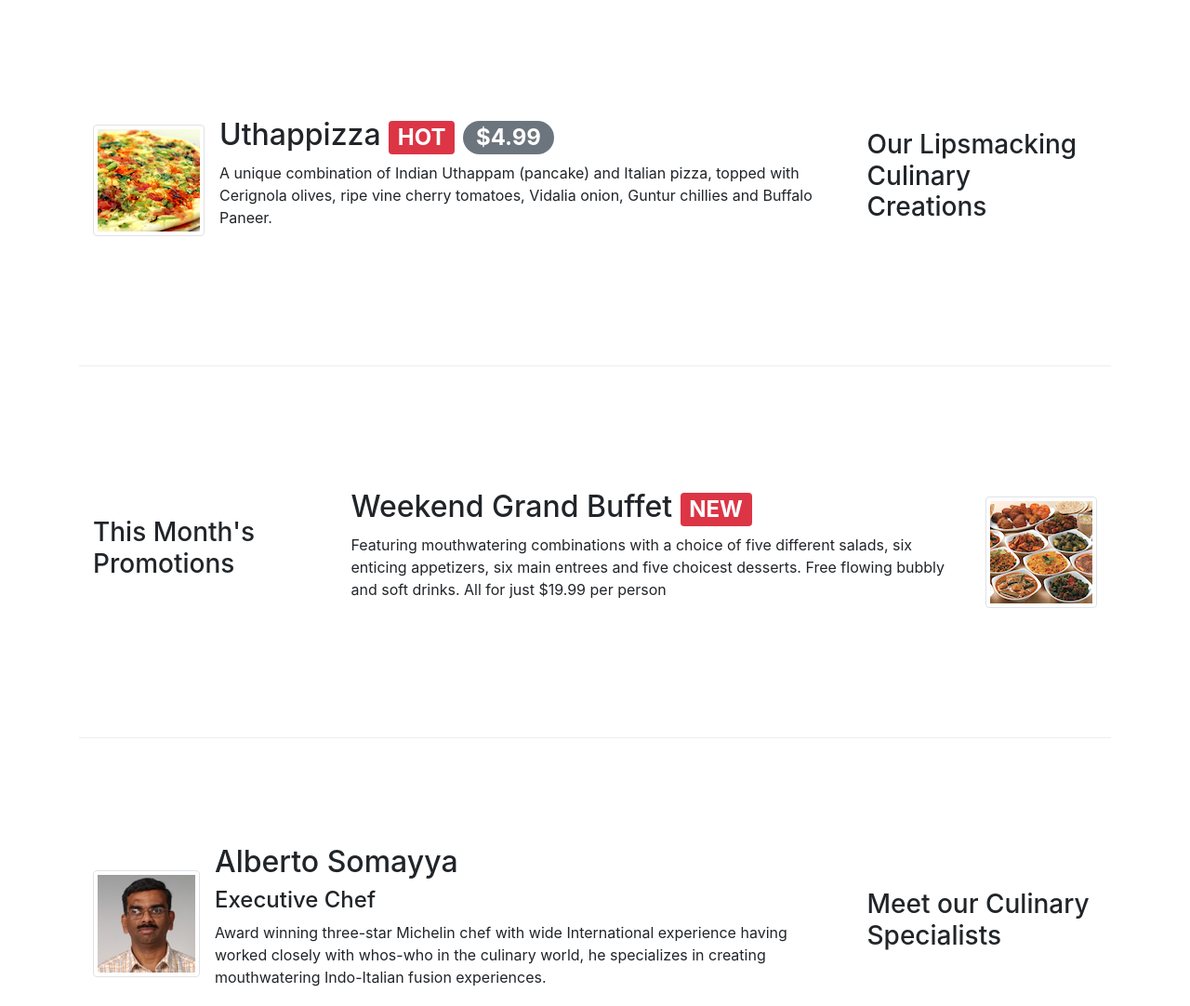
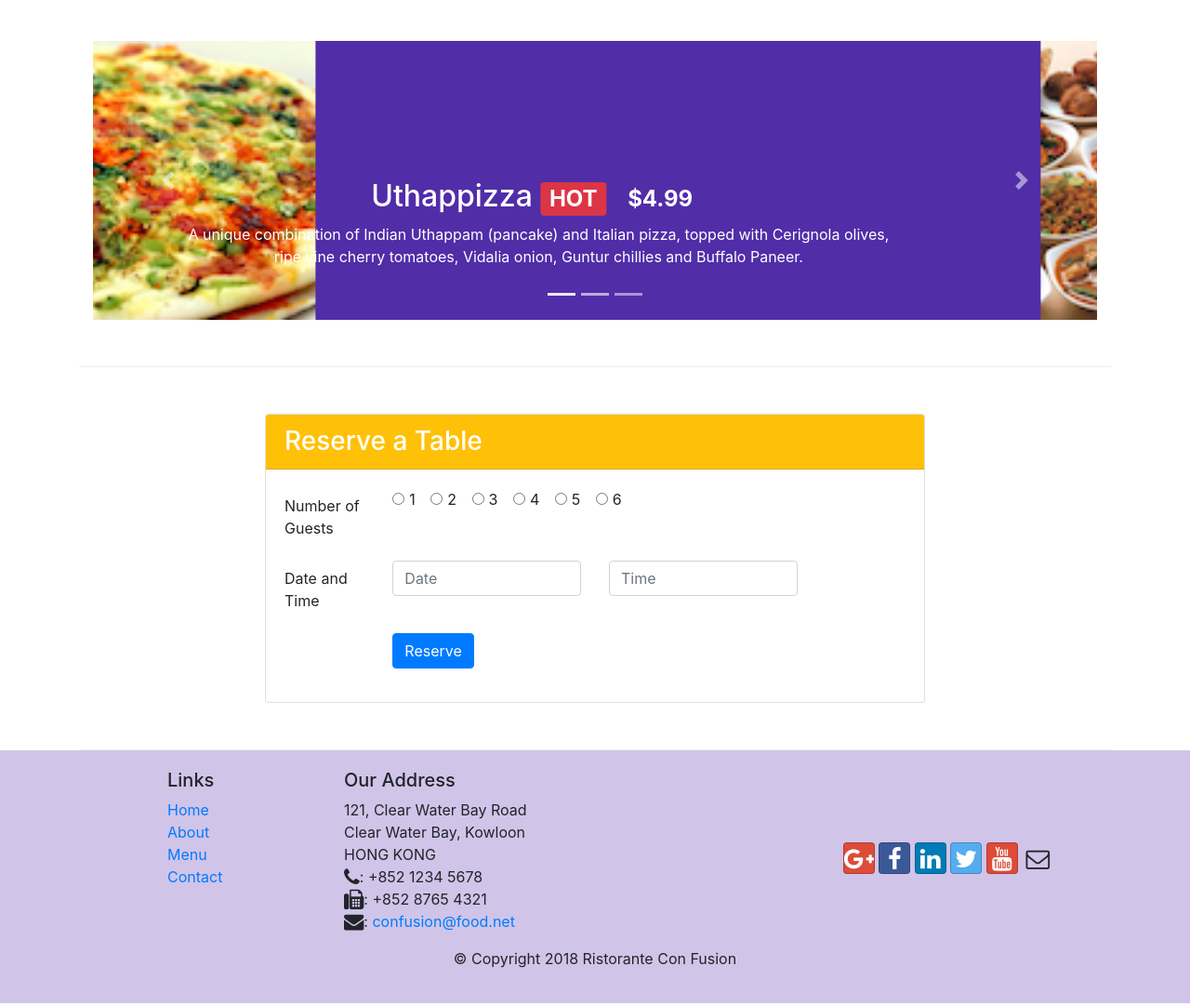
Before and after one commit to juliancms/bootstraptest, a website: page index.html in a window 1280 px wide. Shown: the part 340-1422 px from the top of the page at 93% size. Drawn offline with nearby package versions, Linux system fonts and the light colour scheme.

Commit message:
Carousel

```diff
--- a/css/styles.css
+++ b/css/styles.css
@@ -44,3 +44,18 @@ body {
     border-bottom: 1px solid #ddd;
     padding: 10px;
 }
+
+.carousel {
+    background:#512DA8;
+}
+
+.carousel-item {
+  height: 300px;
+}
+
+.carousel-item img {
+    position: absolute;
+    top: 0;
+    left: 0;
+    min-height: 300px;
+}
--- a/index.html
+++ b/index.html
@@ -96,52 +96,34 @@
     </header>
 
     <div class="container">
-        <div class="row row-content align-items-center">
-            <div class="col-12 col-sm-4 order-sm-last col-md-3">
-                <h3>Our Lipsmacking Culinary Creations</h3>
-            </div>
-            <div class="col col-sm order-sm-first col-md">
-                <div class="media">
-                    <img class="d-flex mr-3 img-thumbnail align-self-center"
+        <div class="row row-content">
+           <div class="col">
+                <div id="mycarousel" class="carousel slide" data-ride="carousel">
+                    <div class="carousel-inner" role="listbox">
+                        <div class="carousel-item active">
+                            <img class="d-block img-fluid"
                                 src="img/uthappizza.png" alt="Uthappizza">
-                     <div class="media-body">
-                            <h2 class="mt-0">Uthappizza <span class="badge badge-danger">HOT</span> <span class="badge badge-pill badge-secondary">$4.99</span></h2>
+                            <div class="carousel-caption d-none d-md-block">
+                                <h2>Uthappizza <span class="badge badge-danger">HOT</span> <span class="badge badge-pill badge-default">$4.99</span></h2>
                                 <p class="d-none d-sm-block">A unique combination of Indian Uthappam (pancake) and
                                 Italian pizza, topped with Cerignola olives, ripe vine
                                 cherry tomatoes, Vidalia onion, Guntur chillies and
                                 Buffalo Paneer.</p>
                             </div>
                         </div>
+                        <div class="carousel-item">
+                                <img class="d-block img-fluid"
+                                src="img/buffet.png" alt="Buffert">
+                            <div class="carousel-caption d-none d-md-block">
+                                <h2>Weekend Grand Buffet <span class="badge badge-danger">NEW</span></h2>
+                                <p class="d-none d-sm-block">Featuring mouthwatering combinations with a choice of five different salads, six enticing appetizers, six main entrees and five choicest desserts. Free flowing bubbly and soft drinks. All for just $19.99 per person </p>
                             </div>
                         </div>
-
-
-        <div class="row row-content align-items-center">
-            <div class="col-12 col-sm-4 col-md-3">
-                <h3>This Month's Promotions</h3>
-            </div>
-            <div class="col col-sm col-md">
-                <div class="media">
-                    <div class="media-body mr-3">
-                        <h2 class="mt-0">Weekend Grand Buffet <span class="badge badge-danger">NEW</span></h2>
-                        <p class="d-none d-sm-block">Featuring mouthwatering combinations with a choice of five different salads, six enticing appetizers, six main entrees and five choicest desserts. Free flowing bubbly and soft drinks. All for just $19.99 per person </p>
-                    </div>
-                    <img class="d-flex img-thumbnail align-self-center"
-                            src="img/buffet.png" alt="Buffet">
-                </div>
-            </div>
-        </div>
-
-        <div class="row row-content align-items-center">
-            <div class="col-12 col-sm-4 order-sm-last col-md-3">
-                <h3>Meet our Culinary Specialists</h3>
-            </div>
-            <div class="col col-sm order-sm-first col-md">
-                <div class="media">
-                    <img class="d-flex mr-3 img-thumbnail align-self-center"
+                        <div class="carousel-item">
+                                <img class="d-block img-fluid"
                                 src="img/alberto.png" alt="Alberto Somayya">
-                    <div class="media-body">
-                        <h2 class="mt-0">Alberto Somayya</h2>
+                            <div class="carousel-caption d-none d-md-block">
+                                <h2>Alberto Somayya</h2>
                                 <h4>Executive Chef</h4>
                                 <p class="d-none d-sm-block">Award winning three-star Michelin chef with wide
                                 International experience having worked closely with
@@ -149,6 +131,19 @@
                                 creating mouthwatering Indo-Italian fusion experiences.
                                 </p>
                             </div>
+                        </div>
+                    </div>
+                    <ol class="carousel-indicators">
+                        <li data-target="#mycarousel" data-slide-to="0" class="active"></li>
+                        <li data-target="#mycarousel" data-slide-to="1"></li>
+                        <li data-target="#mycarousel" data-slide-to="2"></li>
+                    </ol>
+                    <a class="carousel-control-prev" href="#mycarousel" role="button" data-slide="prev">
+                        <span class="carousel-control-prev-icon"></span>
+                    </a>
+                    <a class="carousel-control-next" href="#mycarousel" role="button" data-slide="next">
+                        <span class="carousel-control-next-icon"></span>
+                    </a>
                 </div>
             </div>
        </div>
```
Lines whose indentation alone changed are shown as unchanged.
